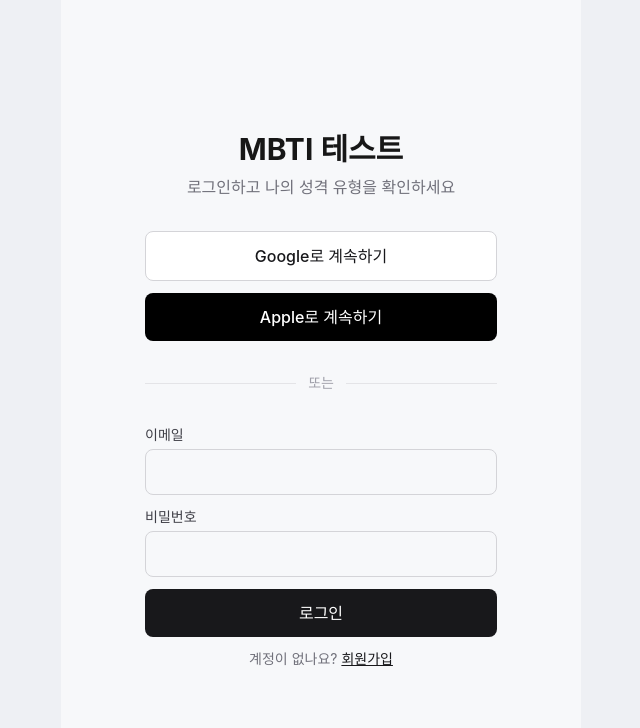
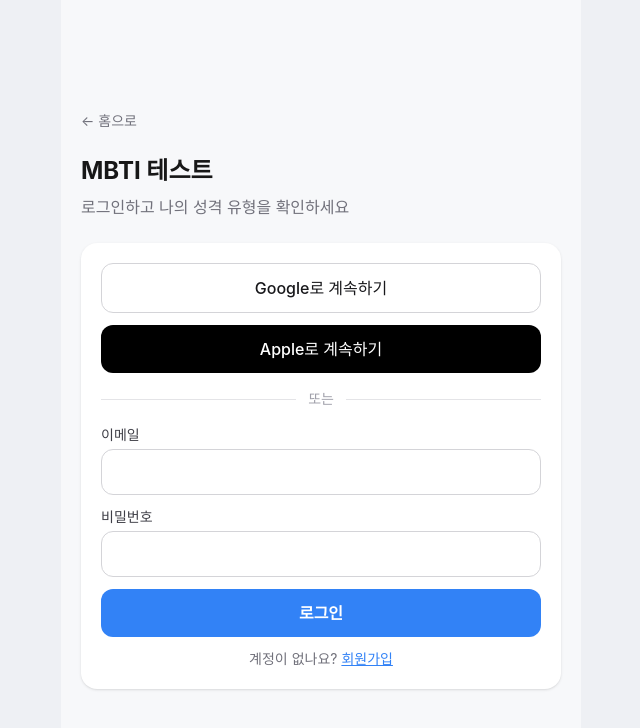
Before and after one commit to wisecomm/new-mbti, a Next.js app: page /login in a window 1280 px wide. Shown: the top 728 px of the page, without its empty margins (319-959 px from the left). Built offline with nearby package versions, Linux system fonts and the light colour scheme.

Commit message:
Restyle login and signup as cards with a home link
Co-Authored-By: Claude Opus 5.5 <noreply@anthropic.com>

```diff
--- a/src/app/login/page.tsx
+++ b/src/app/login/page.tsx
@@ -1,16 +1,23 @@
+import Link from "next/link";
 import { Suspense } from "react";
 import { EmailAuthForm, SignInButtons } from "@/features/auth";
+import { Card } from "@/components/Card";
 
 export default function LoginPage({ searchParams }: PageProps<"/login">) {
   return (
-    <main className="mx-auto flex w-full max-w-sm flex-1 flex-col items-center justify-center gap-8 px-4">
-      <div className="text-center">
-        <h1 className="text-3xl font-bold">MBTI 테스트</h1>
+    <main className="flex flex-1 flex-col justify-center gap-6 px-5 py-10">
+      <Link href="/" className="text-sm text-zinc-500">
+        ← 홈으로
+      </Link>
+      <div>
+        <h1 className="text-2xl font-bold">MBTI 테스트</h1>
         <p className="mt-2 text-zinc-500">로그인하고 나의 성격 유형을 확인하세요</p>
       </div>
-      <Suspense>
-        <SignIn searchParams={searchParams} />
-      </Suspense>
+      <Card className="flex flex-col gap-4">
+        <Suspense>
+          <SignIn searchParams={searchParams} />
+        </Suspense>
+      </Card>
     </main>
   );
 }
--- a/src/app/signup/page.tsx
+++ b/src/app/signup/page.tsx
@@ -1,16 +1,23 @@
+import Link from "next/link";
 import { Suspense } from "react";
 import { EmailAuthForm } from "@/features/auth";
+import { Card } from "@/components/Card";
 
 export default function SignupPage({ searchParams }: PageProps<"/signup">) {
   return (
-    <main className="mx-auto flex w-full max-w-sm flex-1 flex-col items-center justify-center gap-8 px-4">
-      <div className="text-center">
-        <h1 className="text-3xl font-bold">회원가입</h1>
+    <main className="flex flex-1 flex-col justify-center gap-6 px-5 py-10">
+      <Link href="/" className="text-sm text-zinc-500">
+        ← 홈으로
+      </Link>
+      <div>
+        <h1 className="text-2xl font-bold">회원가입</h1>
         <p className="mt-2 text-zinc-500">이메일로 가입하고 나의 성격 유형을 확인하세요</p>
       </div>
-      <Suspense>
-        <SignUp searchParams={searchParams} />
-      </Suspense>
+      <Card>
+        <Suspense>
+          <SignUp searchParams={searchParams} />
+        </Suspense>
+      </Card>
     </main>
   );
 }
--- a/src/features/auth/components/EmailAuthForm.tsx
+++ b/src/features/auth/components/EmailAuthForm.tsx
@@ -38,7 +38,7 @@ const MODES: Record<
   },
 };
 
-const INPUT = "w-full rounded-lg border border-zinc-300 px-4 py-3";
+const INPUT = "w-full rounded-xl border border-zinc-300 px-4 py-3";
 
 export function EmailAuthForm({ mode, next }: { mode: Mode; next: string | null }) {
   const m = MODES[mode];
@@ -86,14 +86,14 @@ export function EmailAuthForm({ mode, next }: { mode: Mode; next: string | null
         <button
           type="submit"
           disabled={pending}
-          className="w-full rounded-lg bg-zinc-900 px-4 py-3 font-medium text-white disabled:opacity-60"
+          className="w-full rounded-xl bg-primary px-4 py-3 font-semibold text-white disabled:opacity-60"
         >
           {pending ? m.pending : m.submit}
         </button>
       </form>
       <p className="text-center text-sm text-zinc-500">
         {m.switchText}{" "}
-        <Link href={switchHref} className="font-medium text-zinc-900 underline">
+        <Link href={switchHref} className="font-medium text-primary underline">
           {m.switchLabel}
         </Link>
       </p>
--- a/src/features/auth/components/SignInButtons.tsx
+++ b/src/features/auth/components/SignInButtons.tsx
@@ -10,7 +10,7 @@ export function SignInButtons({ next }: { next: string | null }) {
     <div className="flex w-full flex-col gap-3">
       {PROVIDERS.map((p) => (
         <form key={p.id} action={signIn.bind(null, p.id, next)}>
-          <button type="submit" className={`w-full rounded-lg px-4 py-3 font-medium ${p.className}`}>
+          <button type="submit" className={`w-full rounded-xl px-4 py-3 font-medium ${p.className}`}>
             {p.label}
           </button>
         </form>
```
